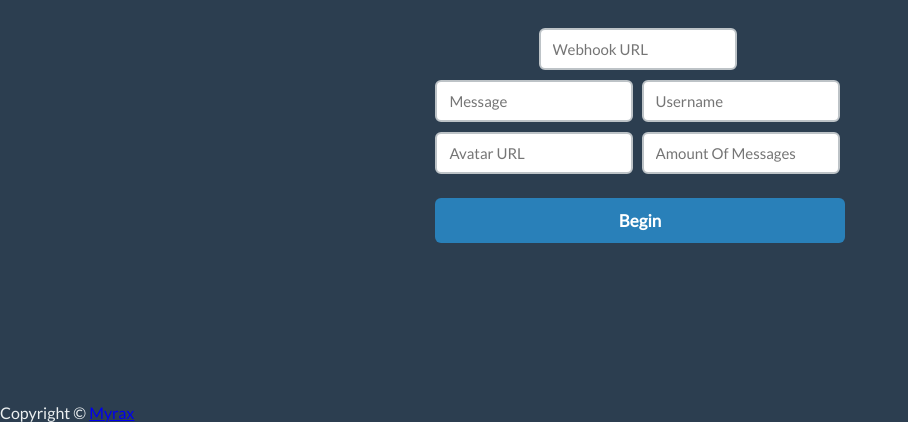
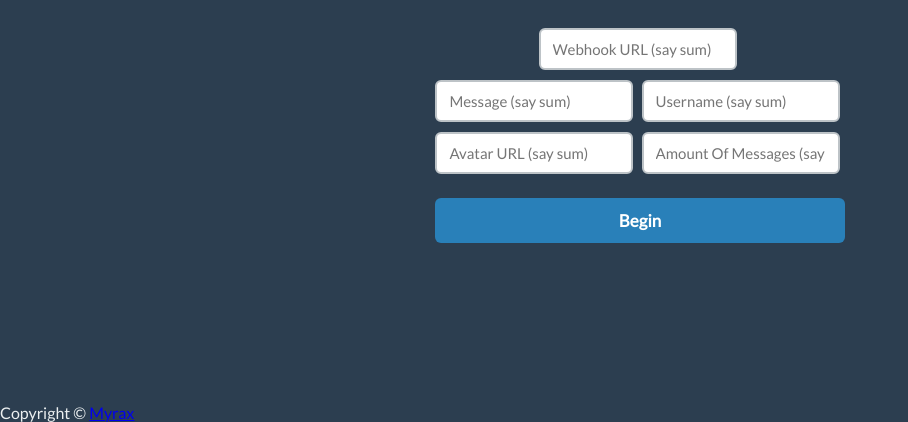
Before and after one commit to Tashaun272/webhook.edsdsd, a plain HTML site: page index.html in a window 1280 px wide. Shown: the part 397-819 px from the top of the page, without its empty margins (0-908 px from the left). Drawn offline with nearby package versions, Linux system fonts and the light colour scheme.

Commit message:
Update index.html

```diff
--- a/index.html
+++ b/index.html
@@ -13,11 +13,11 @@
             <img src="img/img.png" alt="">
             <h1>Webhook.Synth/h1>
             <h4>Hide ur webhooks!</h4>
-            <input placeholder="Webhook URL" id="webhook-url" class="form-control" type="text"><br>
-            <input placeholder="Message" id="msg" class="form-control" type="text">
-            <input placeholder="Username" id="username" class="form-control" type="text"><br>
-            <input placeholder="Avatar URL" id="avatar" class="form-control" type="text">
-            <input placeholder="Amount Of Messages" id="msgamt" class="form-control" type="text"><br><br>
+            <input placeholder="Webhook URL (say sum)" id="webhook-url" class="form-control" type="text"><br>
+            <input placeholder="Message (say sum)" id="msg" class="form-control" type="text">
+            <input placeholder="Username (say sum)" id="username" class="form-control" type="text"><br>
+            <input placeholder="Avatar URL (say sum)" id="avatar" class="form-control" type="text">
+            <input placeholder="Amount Of Messages (say sum)" id="msgamt" class="form-control" type="text"><br><br>
             <a href="#" id="start" class="btn">Begin</a>
         </div>
 
```
